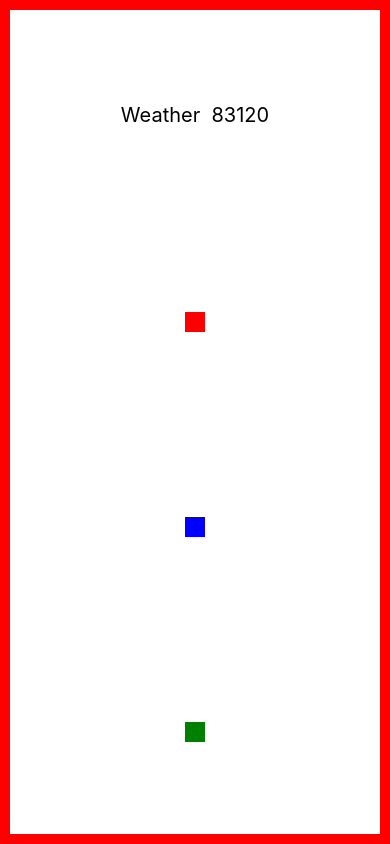
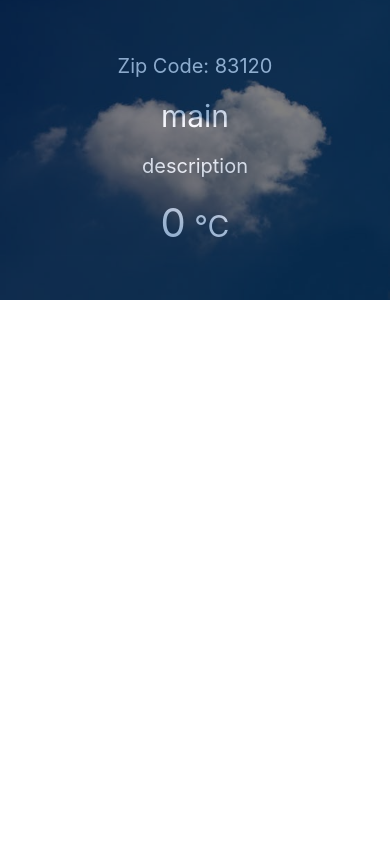
Before and after one commit to poomin12082542/3SA04, a React Native app: screen / in a window 390 px wide. Built offline with nearby package versions, Linux system fonts and the light colour scheme.

Commit message:
CHALLENGE

```diff
--- a/App.js
+++ b/App.js
@@ -1,3 +1,4 @@
+
 import { StatusBar } from 'expo-status-bar';
 import React from 'react';
 import { StyleSheet, Text, View } from 'react-native';
@@ -6,18 +7,8 @@
 export default function App() {
 
   return (
-    <View style={styles.container} >
+    <View>
        <Weather zipCode="83120" />
     </View>
   );
 }
-
-const styles = StyleSheet.create({
-  container: {
-    flex: 1,
-    flexDirection: 'row',
-    justifyContent: 'space-around',
-    borderWidth: 5,
-    borderColor: 'red',
-  }
-})
--- /dev/null
+++ b/components/Forecast.js
@@ -0,0 +1,34 @@
+import React from 'react';
+import { View, Text, StyleSheet } from 'react-native';
+
+export default function Forecast(props) {
+    return (
+        <View style={styles.center}>
+            <Text style={styles.medium}>{props.main}</Text>
+            <Text style={styles.small}>{props.description}</Text>
+            <View>
+                <Text style={styles.medium}>
+                    <Text style={{fontSize: 40}}>{props.temp}</Text>
+                    <Text> °C</Text>
+                </Text>
+            </View>
+        </View>
+    );
+}
+
+const styles = StyleSheet.create({
+    center: {
+        alignItems: 'center',
+    },
+    medium: {
+        fontSize: 30,
+        color: '#FFF',
+        marginTop: 20,
+    },
+    small: {
+        fontSize: 20,
+        color: '#FFF',
+        marginTop: 20,
+
+    }
+})
--- a/components/Weather.js
+++ b/components/Weather.js
@@ -1,25 +1,40 @@
-import React from 'react';
-import { StyleSheet, Text, View, Button } from 'react-native';
+import React, { useState } from 'react';
+import { View, Text, ImageBackground, StyleSheet } from 'react-native';
+import Forecast from './Forecast';
 
 export default function Weather(props) {
-
-  return (
-    <View  style={styles.container} >
-      <Text style={{ fontSize: 20 }}> Weather  {props.zipCode} </Text>
-      <View style={{width: 20, height: 20, backgroundColor: 'red'}}></View>
-      <View style={{width: 20, height: 20, backgroundColor: 'blue'}}></View>
-      <View style={{width: 20, height: 20, backgroundColor: 'green'}}></View>
-    </View>
-  );
+    const [forecastInfo, setForecastInfo] = useState({
+        main: 'main',
+        description: 'description',
+        temp: 0,
+    })
+    return (
+        <View>
+            <ImageBackground source={require('../bg.jpg')} style={styles.backdrop}>
+                <View style={styles.cover}>
+                    <Text style={styles.medium}>Zip Code: {props.zipCode}</Text>
+                    <Forecast {...forecastInfo} />
+                </View>
+            </ImageBackground>
+        </View>
+    );
 }
-
 const styles = StyleSheet.create({
-  container: {
-    flex: 1,
-    flexDirection: 'column',
-    justifyContent: 'space-around',
-    alignItems: 'center' ,
-    borderWidth: 5,
-    borderColor: 'red',
-  }
-})
+    backdrop: {
+        alignItems: 'center',
+        width: '100%',
+        height: '100%',
+    },
+    cover: {
+        backgroundColor: '#000',
+        width: '100%',
+        height: 300,
+        opacity: 0.5,
+        justifyContent: 'center',
+        alignItems: 'center',
+    },
+    medium: {
+        fontSize: 20,
+        color: '#FFF',
+    }
+});
```
Also changed, not shown: bg.jpg (added).
